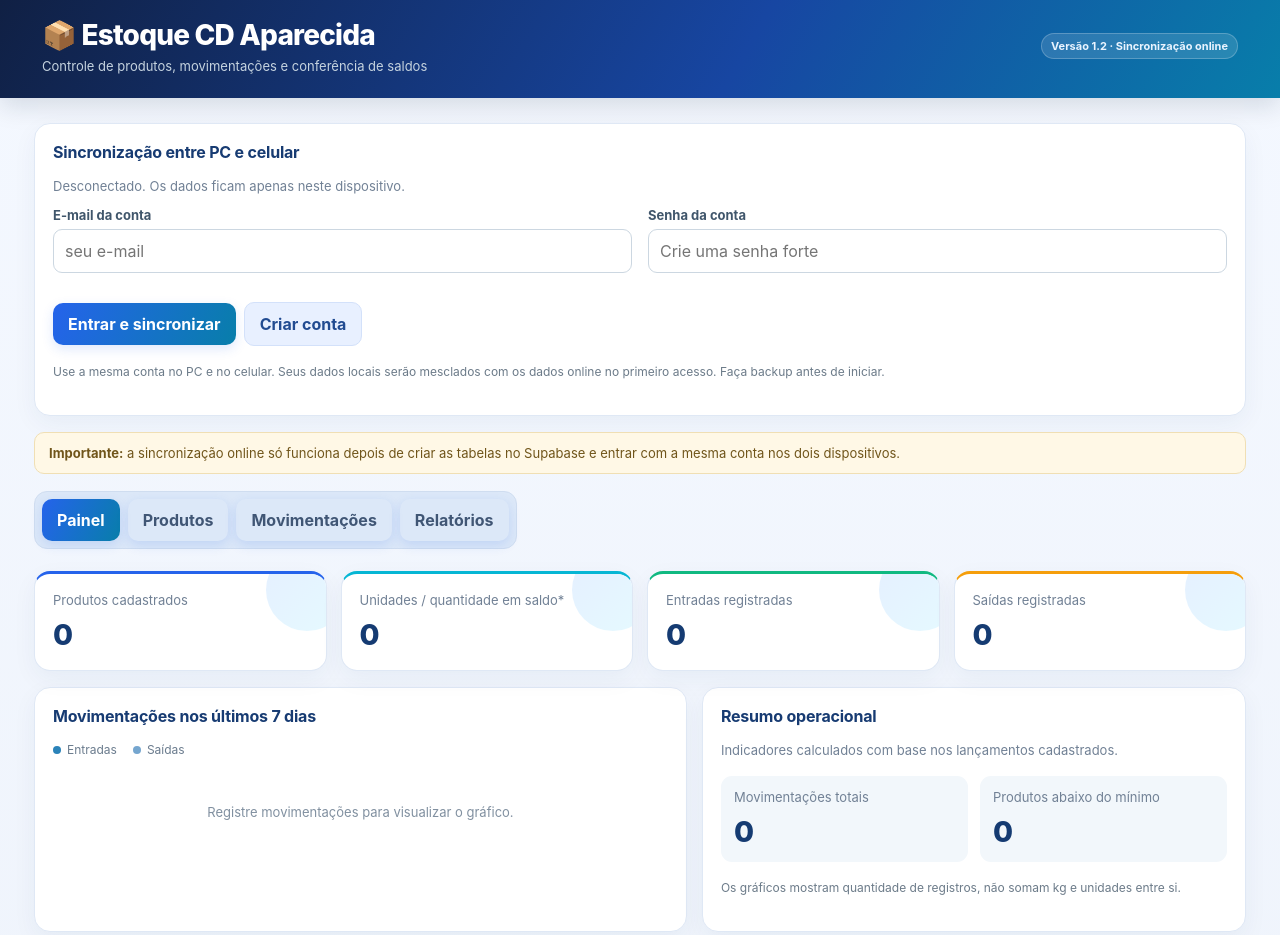
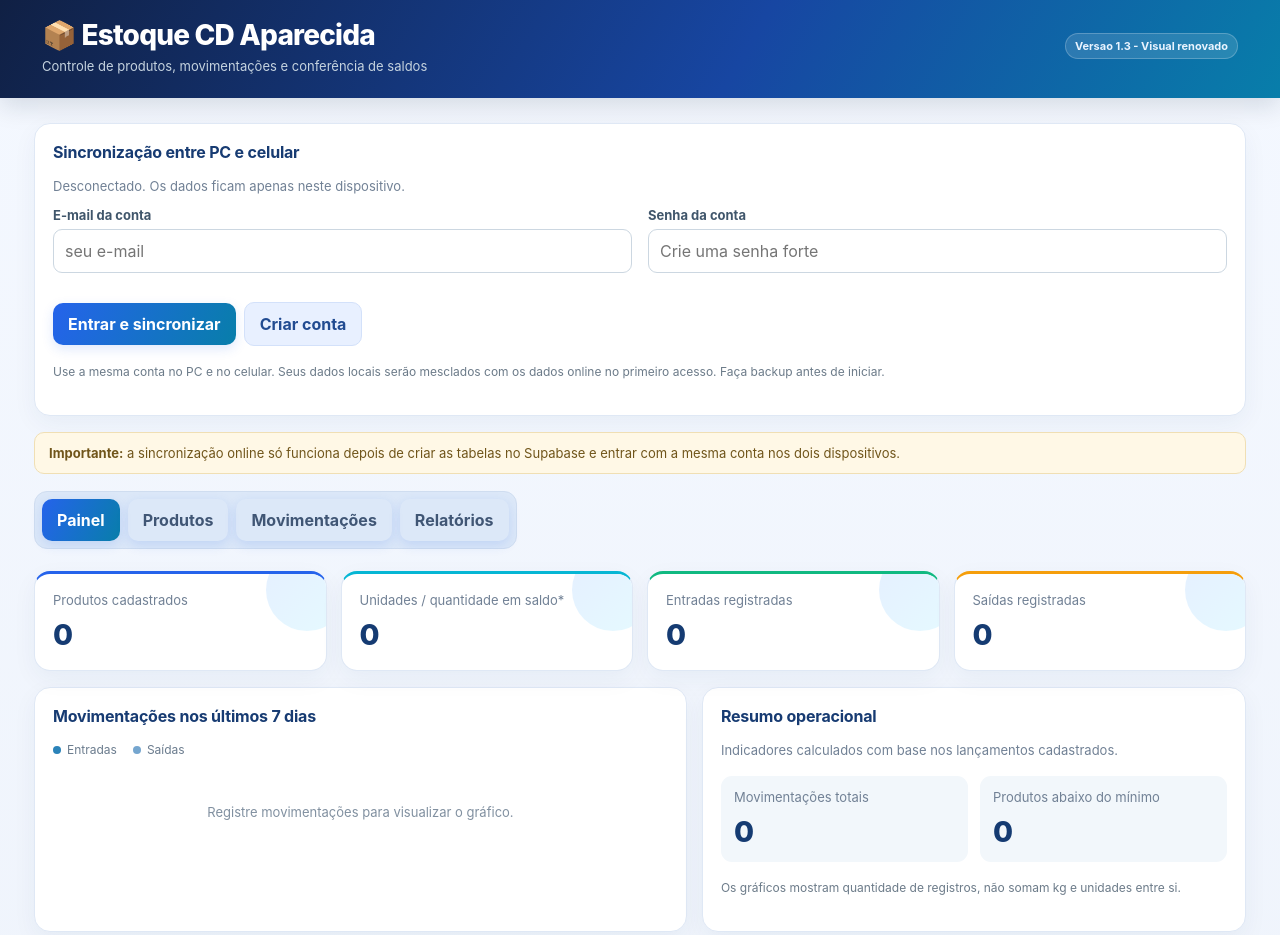
Before and after one commit to zCloserz/controle-estoque-cd-aparecida, a plain HTML site: page index.html in a window 1280 px wide. Shown: the top 935 px of the page. Drawn offline with nearby package versions, Linux system fonts and the light colour scheme; a script that the page names is missing.

Commit message:
Ajusta identificacao da versao 1.3

```diff
--- a/index.html
+++ b/index.html
@@ -36,7 +36,7 @@ th{background:#eff5ff;color:#48617f}tbody tr:hover{background:#f1f7ff}
 </style>
 </head>
 <body>
-<header class="top"><div><h1>📦 Estoque CD Aparecida</h1><p>Controle de produtos, movimentações e conferência de saldos</p></div><span class="tag">Versão 1.2 · Sincronização online</span></header>
+<header class="top"><div><h1>📦 Estoque CD Aparecida</h1><p>Controle de produtos, movimentações e conferência de saldos</p></div><span class="tag">Versao 1.3 - Visual renovado</span></header>
 <main class="wrap">
 
 <section class="panel" id="cloudPanel" style="margin-bottom:16px">
```
